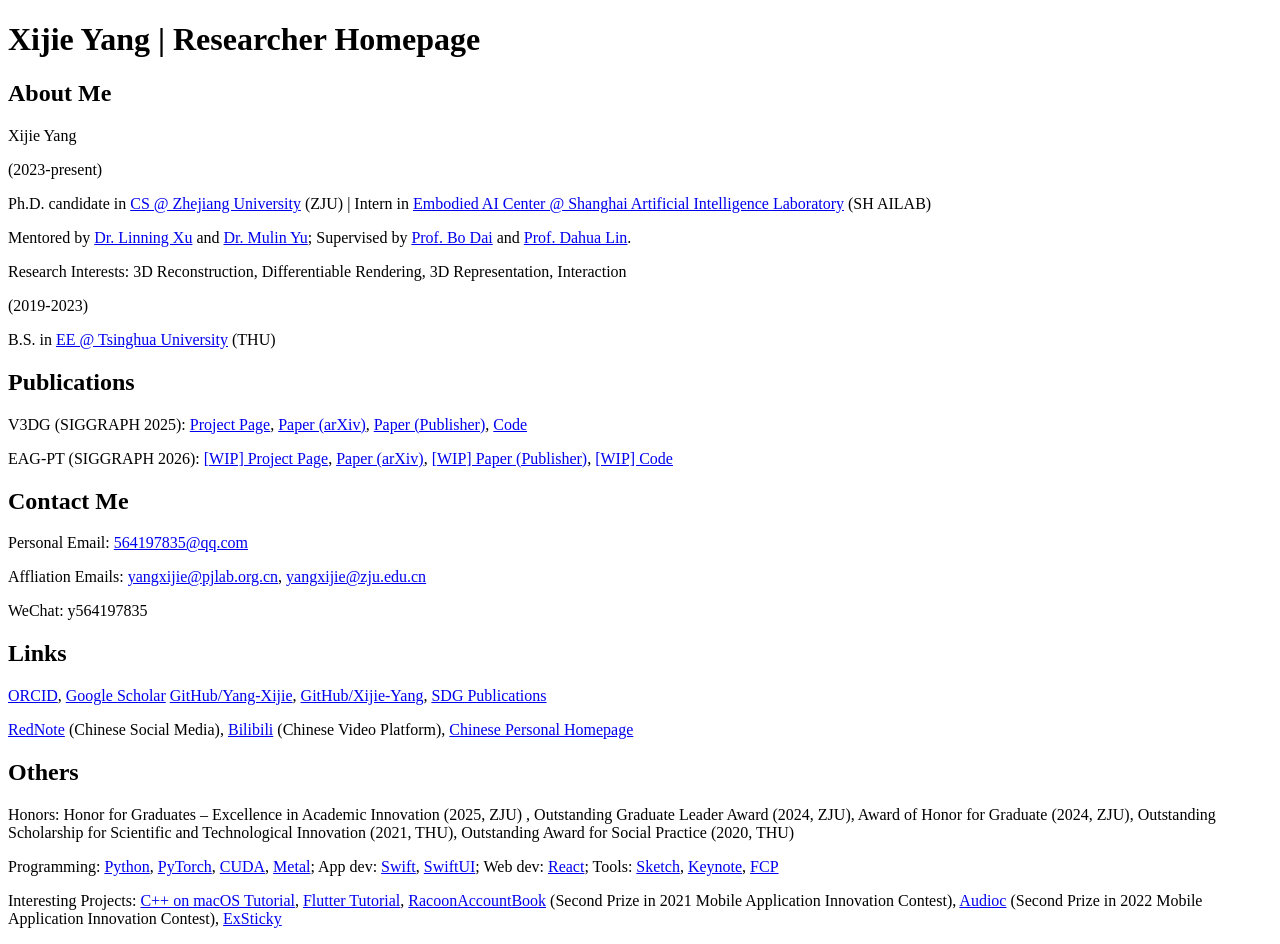
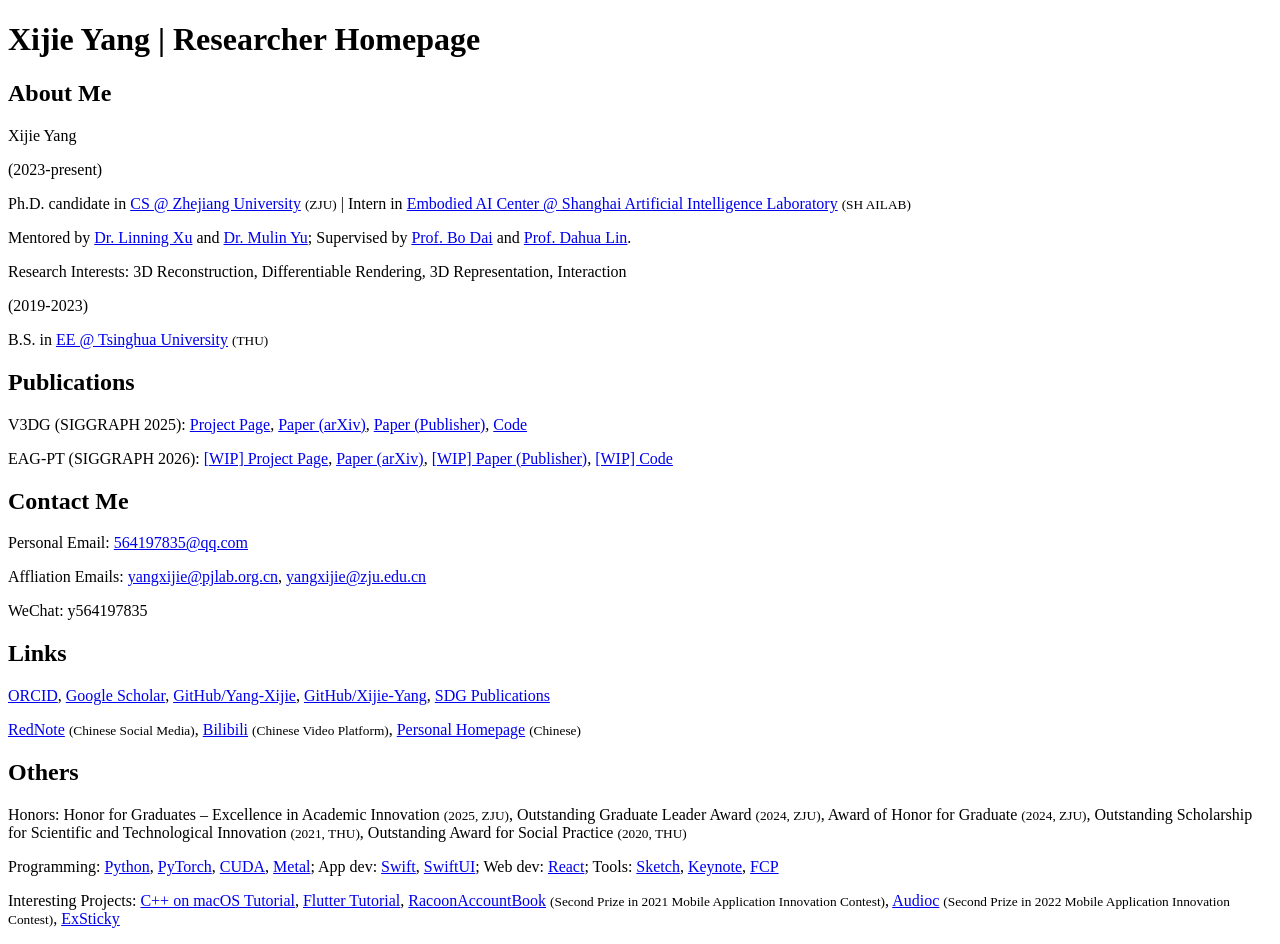
Before and after one commit to Xijie-Yang/xijie-yang.github.io, a React (Vite) app: page / in a window 1280 px wide. Shown: the top 944 px of the page. Built offline with nearby package versions, Linux system fonts and the light colour scheme.

Commit message:
add small tags

```diff
--- a/src/App.jsx
+++ b/src/App.jsx
@@ -22,14 +22,14 @@ function App() {
         >
           CS @ Zhejiang University
         </a>{" "}
-        (ZJU) | Intern in{" "}
+        <small>(ZJU)</small> | Intern in{" "}
         <a
           href="https://www.shlab.org.cn"
           title="上海人工智能实验室具身智能中心"
         >
           Embodied AI Center @ Shanghai Artificial Intelligence Laboratory
         </a>{" "}
-        (SH AILAB)
+        <small>(SH AILAB)</small>
       </p>
       <p>
         Mentored by{" "}
@@ -60,7 +60,7 @@ function App() {
         <a href="https://www.ee.tsinghua.edu.cn/en/" title="清华大学电子工程系">
           EE @ Tsinghua University
         </a>{" "}
-        (THU)
+        <small>(THU)</small>
       </p>
 
       <h2>Publications</h2>
@@ -102,8 +102,8 @@ function App() {
         <a href="https://orcid.org/0009-0009-3076-2595">ORCID</a>,{" "}
         <a href="https://scholar.google.com/citations?user=dP5NZVgAAAAJ">
           Google Scholar
-        </a>{" "}
-        <a href="https://github.com/Yang-Xijie">GitHub/Yang-Xijie</a>,{" "}
+        </a>
+        , <a href="https://github.com/Yang-Xijie">GitHub/Yang-Xijie</a>,{" "}
         <a href="https://github.com/Xijie-Yang">GitHub/Xijie-Yang</a>,{" "}
         <a href="https://xijie-yang.github.io/SDG/">SDG Publications</a>
       </p>
@@ -112,20 +112,22 @@ function App() {
         <a href="https://www.xiaohongshu.com/user/profile/61be0cc10000000021024369">
           RedNote
         </a>{" "}
-        (Chinese Social Media),{" "}
-        <a href="https://space.bilibili.com/24502827">Bilibili</a> (Chinese
-        Video Platform),{" "}
-        <a href="https://yang-xijie.github.io/">Chinese Personal Homepage</a>
+        <small>(Chinese Social Media)</small>,{" "}
+        <a href="https://space.bilibili.com/24502827">Bilibili</a>{" "}
+        <small>(Chinese Video Platform)</small>,{" "}
+        <a href="https://yang-xijie.github.io/">Personal Homepage</a>{" "}
+        <small>(Chinese)</small>
       </p>
 
       <h2>Others</h2>
 
       <p>
-        Honors: Honor for Graduates – Excellence in Academic Innovation (2025,
-        ZJU) , Outstanding Graduate Leader Award (2024, ZJU), Award of Honor for
-        Graduate (2024, ZJU), Outstanding Scholarship for Scientific and
-        Technological Innovation (2021, THU), Outstanding Award for Social
-        Practice (2020, THU)
+        Honors: Honor for Graduates – Excellence in Academic Innovation{" "}
+        <small>(2025, ZJU)</small>, Outstanding Graduate Leader Award{" "}
+        <small>(2024, ZJU)</small>, Award of Honor for Graduate{" "}
+        <small>(2024, ZJU)</small>, Outstanding Scholarship for Scientific and
+        Technological Innovation <small>(2021, THU)</small>, Outstanding Award
+        for Social Practice <small>(2020, THU)</small>
       </p>
       <p>
         Programming: <a href="https://www.python.org">Python</a>,{" "}
@@ -148,10 +150,14 @@ function App() {
         <a href="https://github.com/Racoon-Book/Racoon-Account-Book">
           RacoonAccountBook
         </a>{" "}
-        (Second Prize in 2021 Mobile Application Innovation Contest),{" "}
-        <a href="https://www.bilibili.com/video/BV1Jd4y1g7eX/">Audioc</a>{" "}
-        (Second Prize in 2022 Mobile Application Innovation Contest),{" "}
-        <a href="https://github.com/Ex-Studio/ExSticky">ExSticky</a>
+        <small>
+          (Second Prize in 2021 Mobile Application Innovation Contest)
+        </small>
+        , <a href="https://www.bilibili.com/video/BV1Jd4y1g7eX/">Audioc</a>{" "}
+        <small>
+          (Second Prize in 2022 Mobile Application Innovation Contest)
+        </small>
+        , <a href="https://github.com/Ex-Studio/ExSticky">ExSticky</a>
       </p>
 
       <p>Languages: native Chinese, fluent English, beginner Japanese</p>
```
